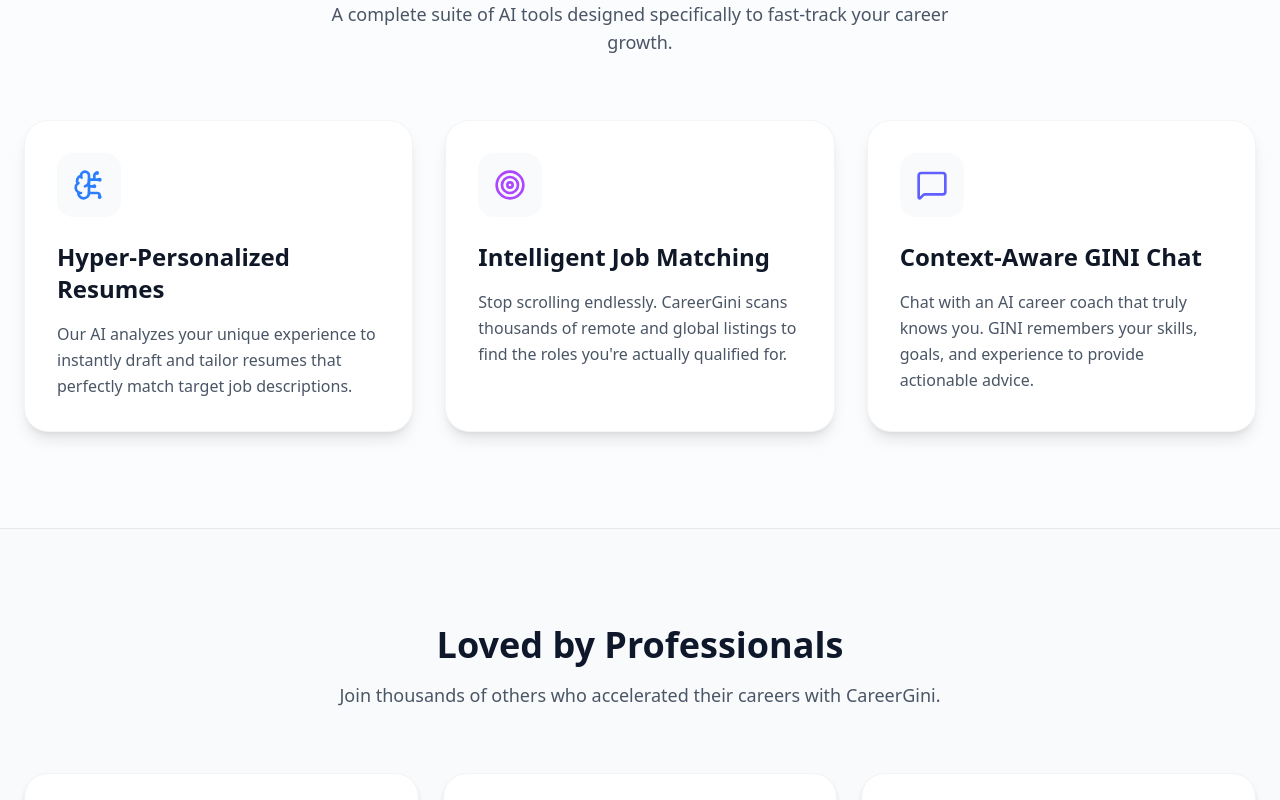
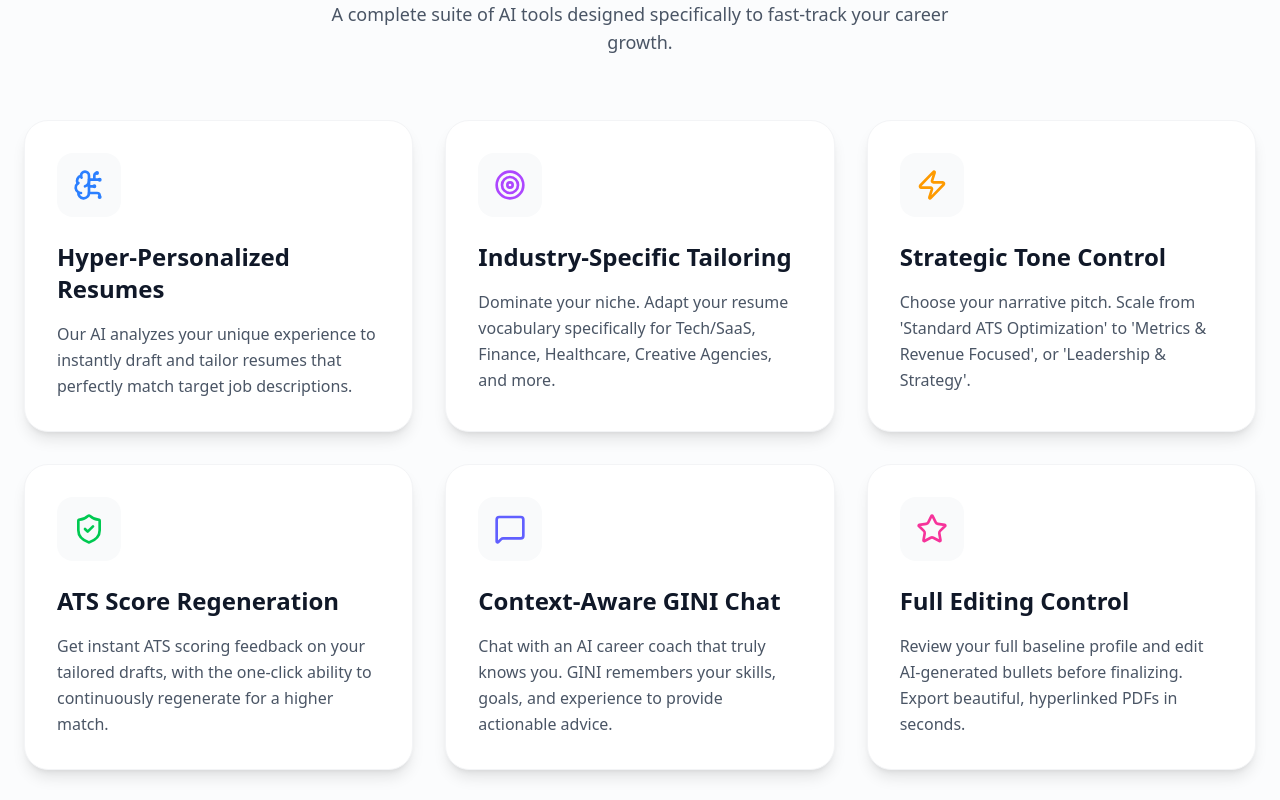
Before and after one commit to datai2i/careergini-dev, a React (Vite) app in the folder haystack-frontend/: page /login in a window 1280 px wide. Shown: the part 980-1780 px from the top of the page. Built offline with nearby package versions, Linux system fonts and the light colour scheme.

Commit message:
Update login page to feature new Resume Builder capabilities

```diff
--- a/haystack-frontend/src/pages/LoginPage.tsx
+++ b/haystack-frontend/src/pages/LoginPage.tsx
@@ -26,13 +26,28 @@
         },
         {
             icon: <Target className="w-8 h-8 text-purple-500" />,
-            title: "Intelligent Job Matching",
-            description: "Stop scrolling endlessly. CareerGini scans thousands of remote and global listings to find the roles you're actually qualified for."
+            title: "Industry-Specific Tailoring",
+            description: "Dominate your niche. Adapt your resume vocabulary specifically for Tech/SaaS, Finance, Healthcare, Creative Agencies, and more."
+        },
+        {
+            icon: <Zap className="w-8 h-8 text-amber-500" />,
+            title: "Strategic Tone Control",
+            description: "Choose your narrative pitch. Scale from 'Standard ATS Optimization' to 'Metrics & Revenue Focused', or 'Leadership & Strategy'."
+        },
+        {
+            icon: <ShieldCheck className="w-8 h-8 text-green-500" />,
+            title: "ATS Score Regeneration",
+            description: "Get instant ATS scoring feedback on your tailored drafts, with the one-click ability to continuously regenerate for a higher match."
         },
         {
             icon: <MessageSquare className="w-8 h-8 text-indigo-500" />,
             title: "Context-Aware GINI Chat",
             description: "Chat with an AI career coach that truly knows you. GINI remembers your skills, goals, and experience to provide actionable advice."
+        },
+        {
+            icon: <Star className="w-8 h-8 text-pink-500" />,
+            title: "Full Editing Control",
+            description: "Review your full baseline profile and edit AI-generated bullets before finalizing. Export beautiful, hyperlinked PDFs in seconds."
         }
     ];
 
```
